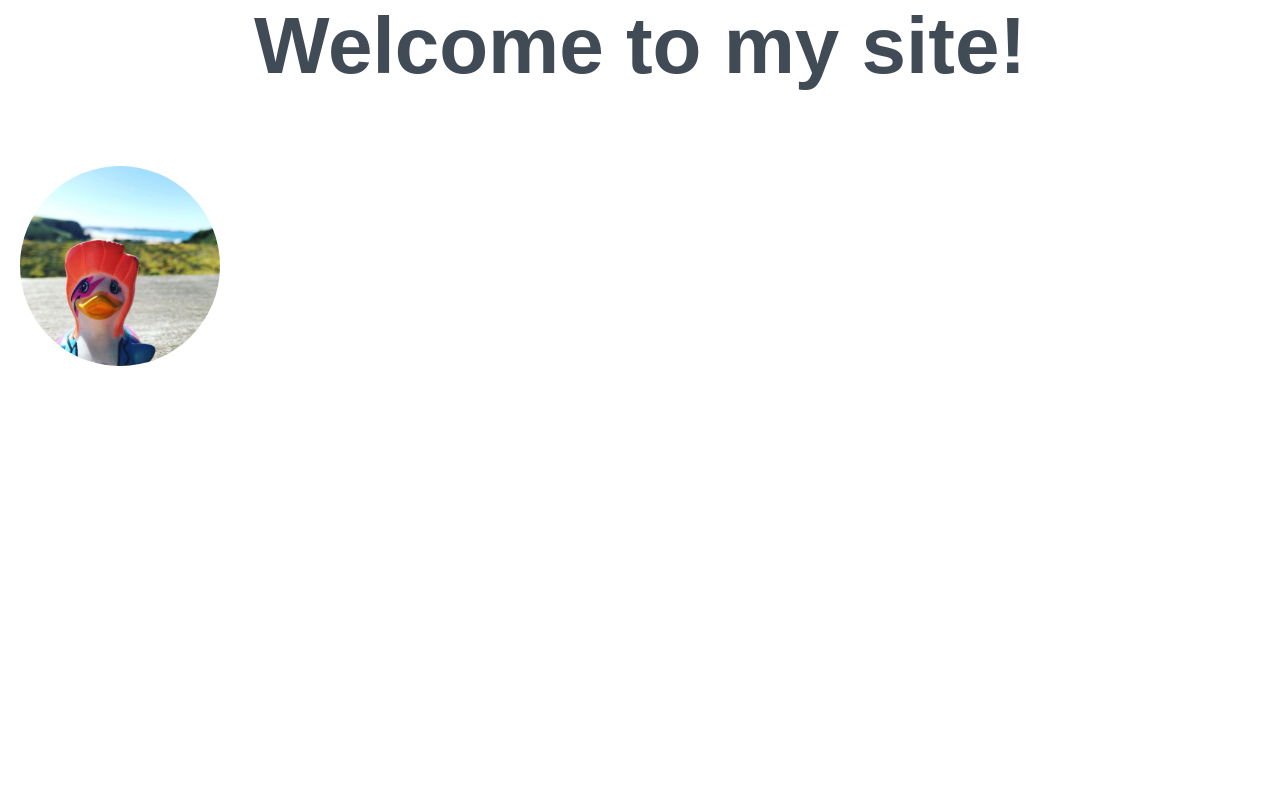
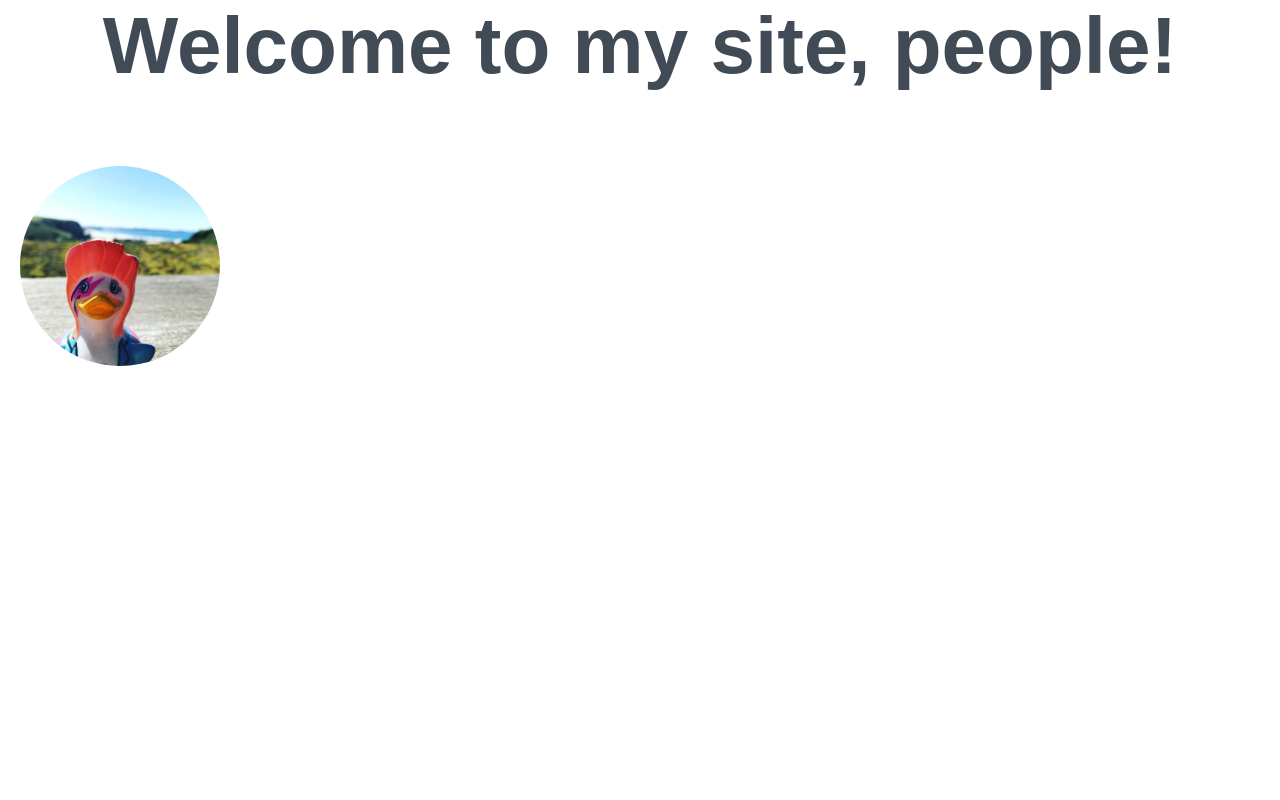
Before and after one commit to liqalili/Codefirst, a plain HTML site: page index.html in a window 1280 px wide. Shown: the top 800 px of the page. Drawn offline with Linux system fonts and the light colour scheme.

Commit message:
updated h1
welcome to my site, people!

```diff
--- a/index.html
+++ b/index.html
@@ -6,7 +6,7 @@
 </head>
 <body>
   <div>
-  <h1>Welcome to my site!</h1>
+  <h1>Welcome to my site, people!</h1>
 
 <img src="./duck.jpg" width="200px">
 </div>
```
